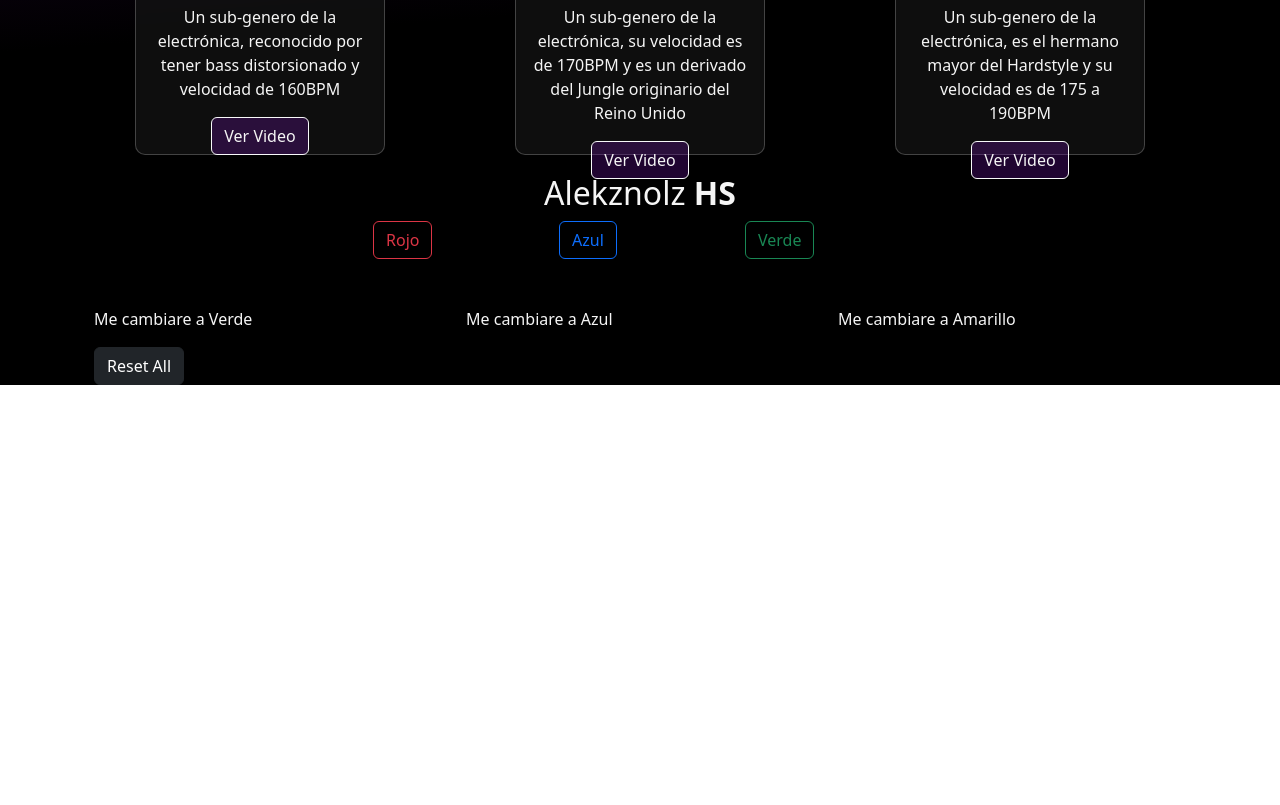
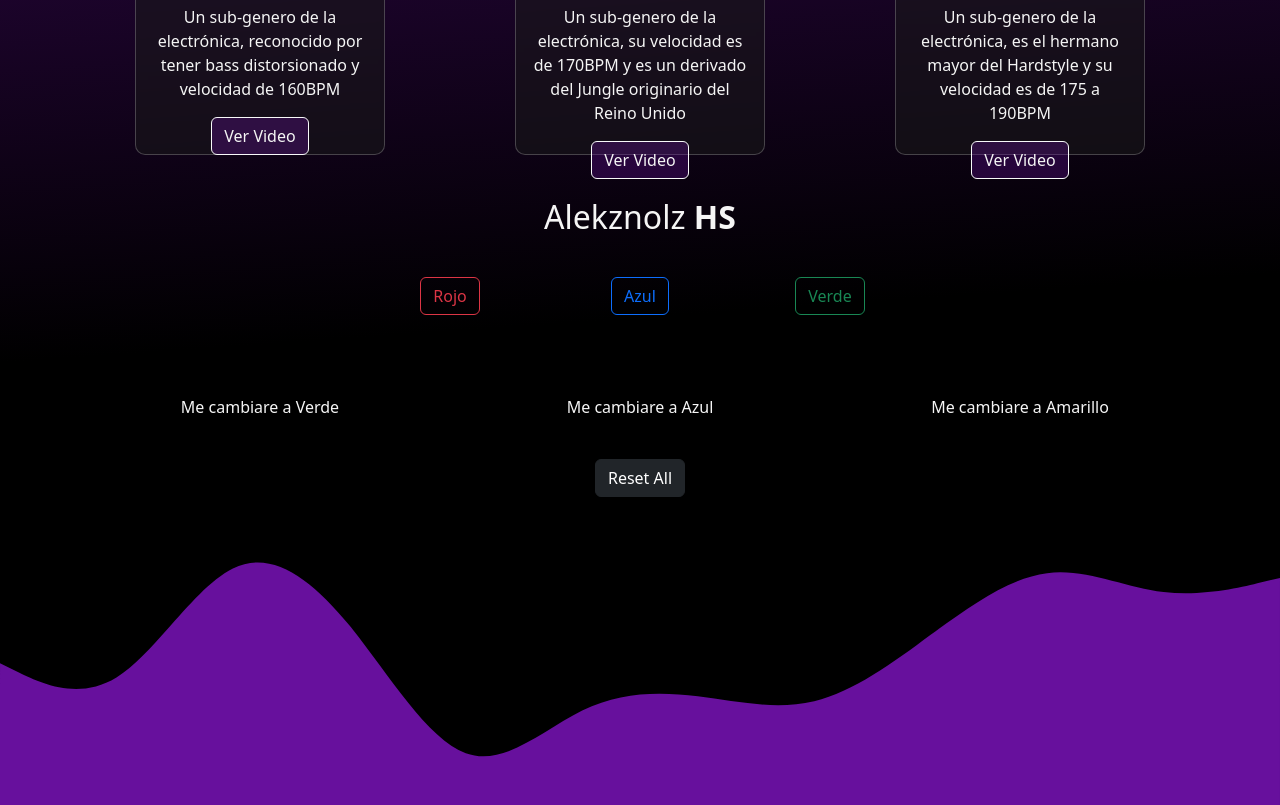
Before and after one commit to aleksnolzm/ch26-web06-bootstrap, a plain HTML site: page index.html in a window 1280 px wide. Shown: the part 1150-1955 px from the top of the page. Before the commit the page ends 1535 px from the top, so only its background shows below. Drawn offline with nearby package versions, Linux system fonts and the light colour scheme.

Commit message:
fix: Arreglando estilos CSS de index.html

```diff
--- a/assets/styles/main.css
+++ b/assets/styles/main.css
@@ -1,3 +1,8 @@
+*{
+    padding: 0;
+    margin: 0;
+}
+
 body{
     background: rgb(103,16,157);
     background: linear-gradient(176deg, rgba(114,15,176,1) 0%, rgba(0,0,0,1) 74%);
--- a/index.html
+++ b/index.html
@@ -87,7 +87,7 @@
       <div class="col-9 mb-2">
         <div id="carouselExample" class="carousel slide" data-bs-ride="carousel">
           <div class="carousel-inner">
-            <div class="carousel-item active" data-bs-interval="4000">
+            <div class="carousel-item active" data-bs-interval="3000">
               <img
                 src="https://yt3.ggpht.com/bAkGFmS5B0JE5Tl0rDzpzcsHP8t9nMbB-vFO9w4bIIpu--pclHHtACiReM7by2dcR4ikDMX8M6Q=w2120-fcrop64=1,00000000ffffffff-k-c0xffffffff-no-nd-rj"
                 class="d-block w-100 rounded" alt="Anime Horimiya" />
@@ -198,8 +198,10 @@
 
 
     </div>
+  </div>
 
     <!--   -->
+    <br>
     <div class="container">
       <div class="row justify-content-center">
         <div class="col-5 text-center">
@@ -208,14 +210,14 @@
       </div>
 
       <!-- Botones cambian color -->
-      <div class="row justify-content-center">
-        <div class="col-sm-2">
+      <div class="row my-4 justify-content-center">
+        <div class="col-sm-2 py-2 text-center">
           <button type="button" class="btn btn-outline-danger" onclick="changeColorTo('red')">Rojo</button>
         </div>
-        <div class="col-sm-2">
+        <div class="col-sm-2 py-2 text-center">
           <button type="button" class="btn btn-outline-primary" onclick="changeColorTo('blue')">Azul</button>
         </div>
-        <div class="col-sm-2">
+        <div class="col-sm-2 py-2 text-center">
           <button type="button" class="btn btn-outline-success" onclick="changeColorTo('green')">Verde</button>
         </div>
       </div>
@@ -223,24 +225,30 @@
     <br><br>
     <!-- Seccion de Botones, cambio de color de un texto -->
     <div class="container">
-      <div class="row">
-        <div class="col">
+      <div class="row justify-content-center">
+        <div class="col text-center">
           <p class="text-color" onclick="changeColorParagraph('green', this)">Me cambiare a Verde</p>
         </div>
-        <div class="col">
+        <div class="col text-center">
           <p class="text-color" onclick="changeColorParagraph('blue', this)">Me cambiare a Azul</p>
         </div>
-        <div class="col">
+        <div class="col text-center">
           <p class="text-color" onclick="changeColorParagraph('yellow', this)">Me cambiare a Amarillo</p>
         </div>
       </div>
 
-      <div class="row">
-        <div class="col-5">
+      <div class="row my-4 justify-content-center">
+        <div class="col-5 text-center">
           <button type="button" class="btn btn-dark" onclick="resetColors()">Reset All</button>
         </div>
       </div>
     </div>
+
+    <footer>
+      <div class="footer-waves">
+          <svg xmlns="http://www.w3.org/2000/svg" viewBox="0 0 1440 320"><path fill="#67109d" fill-opacity="1" d="M0,160L21.8,170.7C43.6,181,87,203,131,176C174.5,149,218,75,262,53.3C305.5,32,349,64,393,117.3C436.4,171,480,245,524,261.3C567.3,277,611,235,655,213.3C698.2,192,742,192,785,197.3C829.1,203,873,213,916,202.7C960,192,1004,160,1047,128C1090.9,96,1135,64,1178,58.7C1221.8,53,1265,75,1309,80C1352.7,85,1396,75,1418,69.3L1440,64L1440,320L1418.2,320C1396.4,320,1353,320,1309,320C1265.5,320,1222,320,1178,320C1134.5,320,1091,320,1047,320C1003.6,320,960,320,916,320C872.7,320,829,320,785,320C741.8,320,698,320,655,320C610.9,320,567,320,524,320C480,320,436,320,393,320C349.1,320,305,320,262,320C218.2,320,175,320,131,320C87.3,320,44,320,22,320L0,320Z"></path></svg>
+      </div>
+    </footer>
 
     <!----------     Scripts de Página ------------->
     <script src="https://cdn.jsdelivr.net/npm/bootstrap@5.3.0-alpha3/dist/js/bootstrap.bundle.min.js"
```
